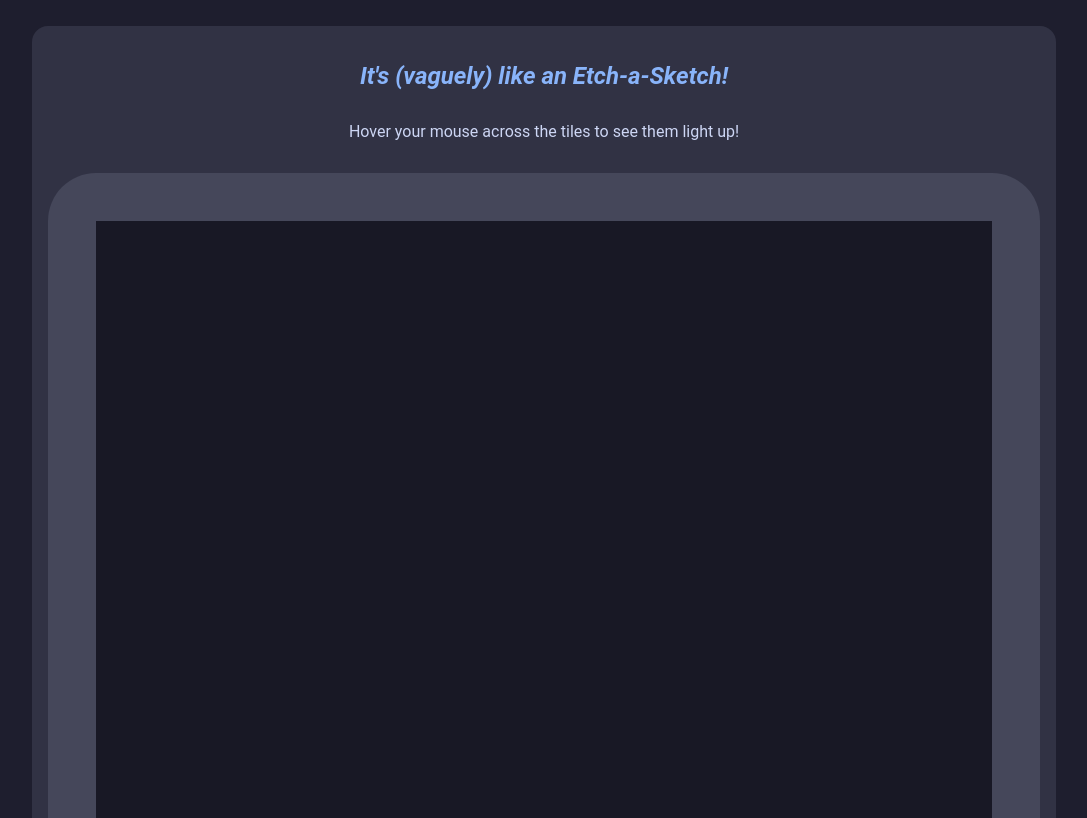
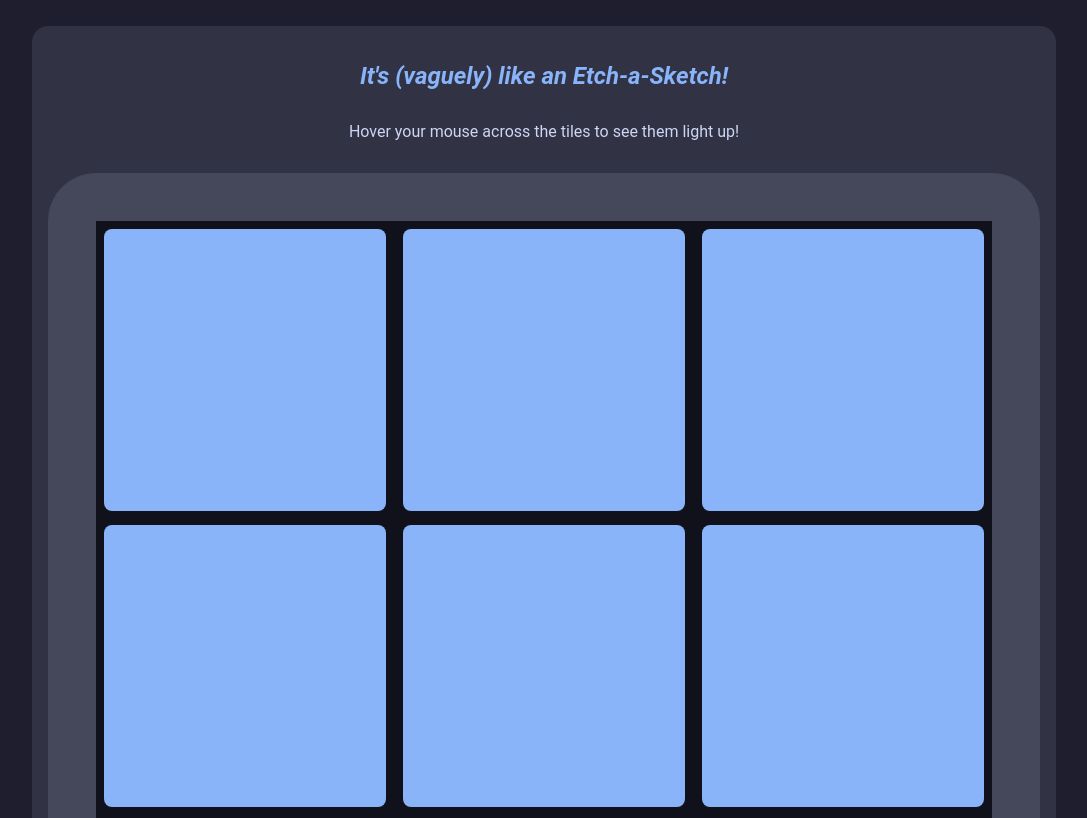
Before and after one commit to callumhobbis/odin-sketch, a plain HTML site: page index.html in a window 1280 px wide. Shown: the part 111-929 px from the top of the page, without its empty margins (96-1183 px from the left). Drawn offline with Linux system fonts and the light colour scheme.

Commit message:
feat: add mockup for tiles

```diff
--- a/css/style.css
+++ b/css/style.css
@@ -101,6 +101,20 @@ a {
 }
 
 #box-container {
-  background-color: var(--mantle);
+  background-color: var(--crust);
   aspect-ratio: 1 / 1;
+  display: flex;
+  justify-content: space-between;
+  align-items: flex-start;
+  flex-wrap: wrap;
+  gap: 8px;
+  padding: 8px;
 }
+
+.box {
+  flex: none;
+  background-color: var(--blue);
+  width: 32%;
+  aspect-ratio: 1 / 1;
+  border-radius: 8px;
+}
--- a/index.html
+++ b/index.html
@@ -13,7 +13,17 @@
       <h2>It's (vaguely) like an Etch-a-Sketch!</h2>
       <p>Hover your mouse across the tiles to see them light up!</p>
       <div id="sketch-container">
-        <div id="box-container"></div>
+        <div id="box-container">
+          <div class="box"></div>
+          <div class="box"></div>
+          <div class="box"></div>
+          <div class="box"></div>
+          <div class="box"></div>
+          <div class="box"></div>
+          <div class="box"></div>
+          <div class="box"></div>
+          <div class="box"></div>
+        </div>
       </div>
     </div>
     <div class="footer">
```
